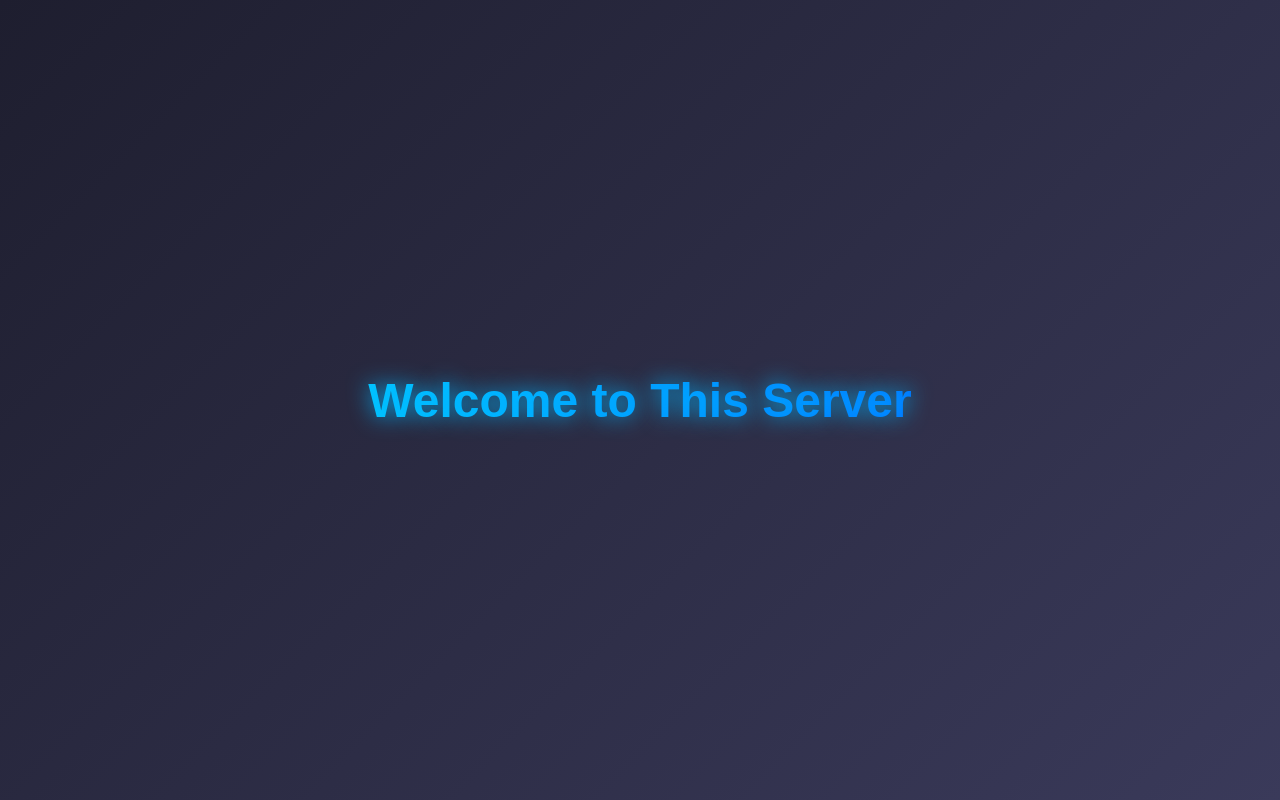
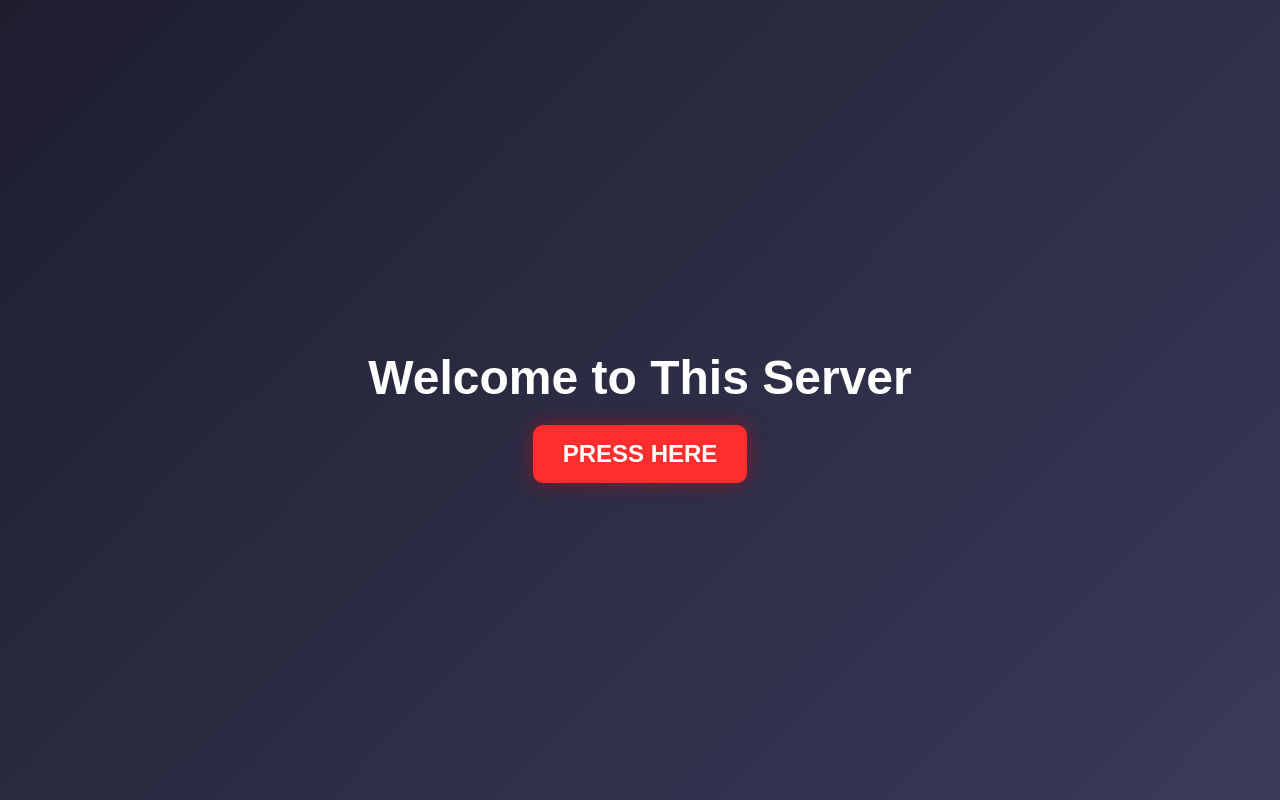
Before and after one commit to BrainrotSeller/BrianrotSeller.github.io, a plain HTML site: page index.html in a window 1280 px wide. Drawn offline with Linux system fonts and the light colour scheme.

Commit message:
Update index.html
Takes to another page for the listing

```diff
--- a/index.html
+++ b/index.html
@@ -9,6 +9,7 @@
       margin: 0;
       height: 100vh;
       display: flex;
+      flex-direction: column;
       justify-content: center;
       align-items: center;
       background: linear-gradient(135deg, #1e1e2f, #3a3a5a);
@@ -18,20 +19,30 @@
 
     h1 {
       font-size: 3rem;
-      text-align: center;
-      background: linear-gradient(90deg, #00c6ff, #0072ff);
-      -webkit-background-clip: text;
-      -webkit-text-fill-color: transparent;
-      animation: glow 2s infinite alternate;
+      margin-bottom: 20px;
     }
 
-    @keyframes glow {
-      from { text-shadow: 0 0 10px #0072ff; }
-      to { text-shadow: 0 0 25px #00c6ff; }
+    a.button {
+      background: #ff2e2e;
+      color: white;
+      padding: 15px 30px;
+      border-radius: 10px;
+      text-decoration: none;
+      font-size: 1.5rem;
+      font-weight: bold;
+      box-shadow: 0 0 20px rgba(255, 0, 0, 0.4);
+      transition: 0.3s;
+    }
+
+    a.button:hover {
+      background: #ff5555;
+      transform: scale(1.05);
+      box-shadow: 0 0 25px rgba(255, 0, 0, 0.7);
     }
   </style>
 </head>
 <body>
   <h1>Welcome to This Server</h1>
+  <a class="button" href="briantots.html">PRESS HERE</a>
 </body>
 </html>
```
